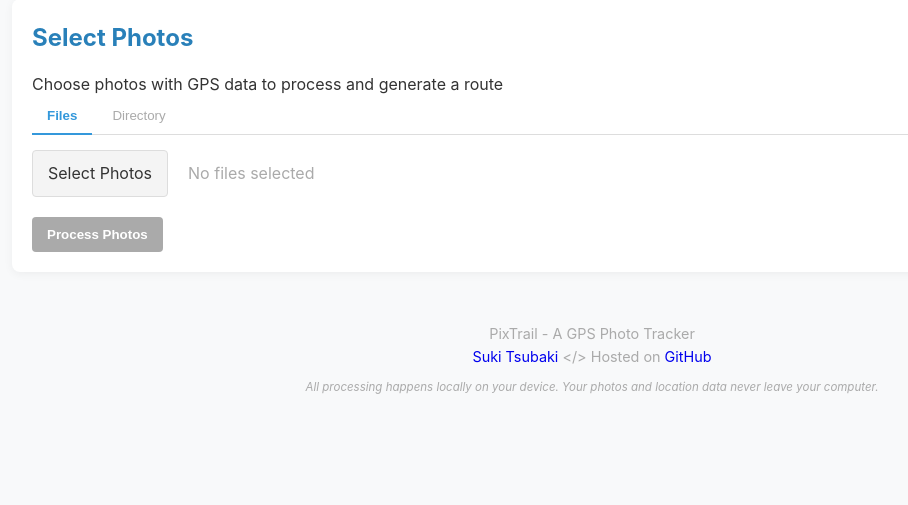
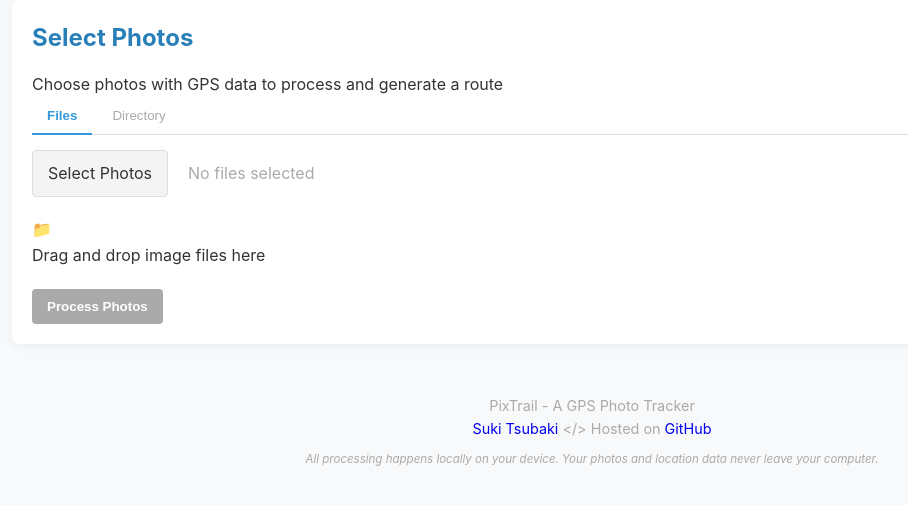
Before and after one commit to sukitsubaki/pixTrail, a Flask app: page / in a window 1280 px wide. Shown: the part 143-648 px from the top of the page, without its empty margins (48-956 px from the left). Run offline with Flask 2, Linux system fonts and the light colour scheme; parts of the project's set-up code (start-up, migrations or seed data) failed here and were passed over.

Commit message:
add drag & drop

```diff
--- a/pixtrail/web/templates/index.html
+++ b/pixtrail/web/templates/index.html
@@ -39,6 +39,13 @@
                                 <input type="file" id="photo-input" name="photos" multiple accept="image/*">
                                 <span id="selected-files-count">No files selected</span>
                             </div>
+
+                            <div class="drop-area" id="file-drop-area">
+                                <div class="drop-message">
+                                    <div class="drop-icon">📁</div>
+                                    <p>Drag and drop image files here</p>
+                                </div>
+                            </div>
                         </div>
 
                         <div id="directory-selector" class="selector-content">
@@ -64,6 +71,13 @@
                                         <option value="4">4 levels</option>
                                         <option value="5">5 levels</option>
                                     </select>
+                                </div>
+                            </div>
+
+                            <div class="drop-area" id="directory-drop-area">
+                                <div class="drop-message">
+                                    <div class="drop-icon">📂</div>
+                                    <p>Drag and drop a folder here</p>
                                 </div>
                             </div>
                         </div>
```
